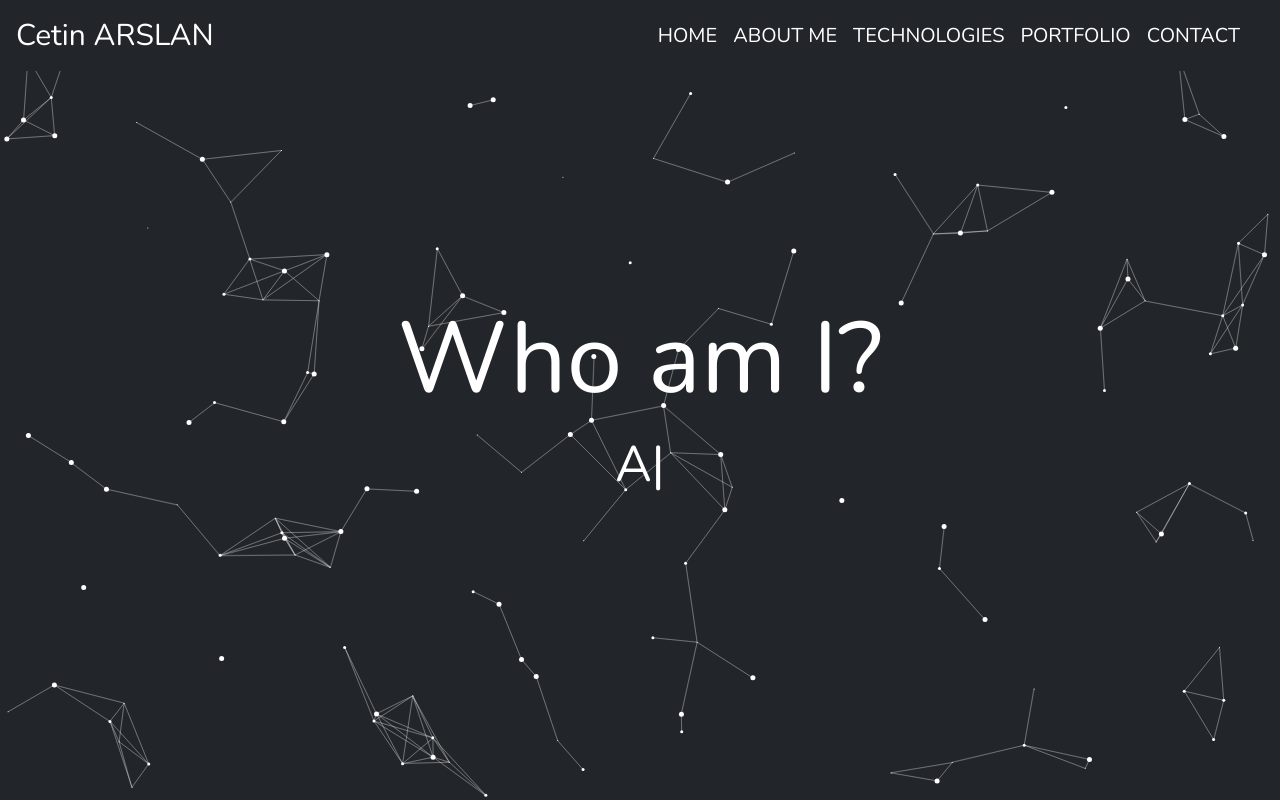
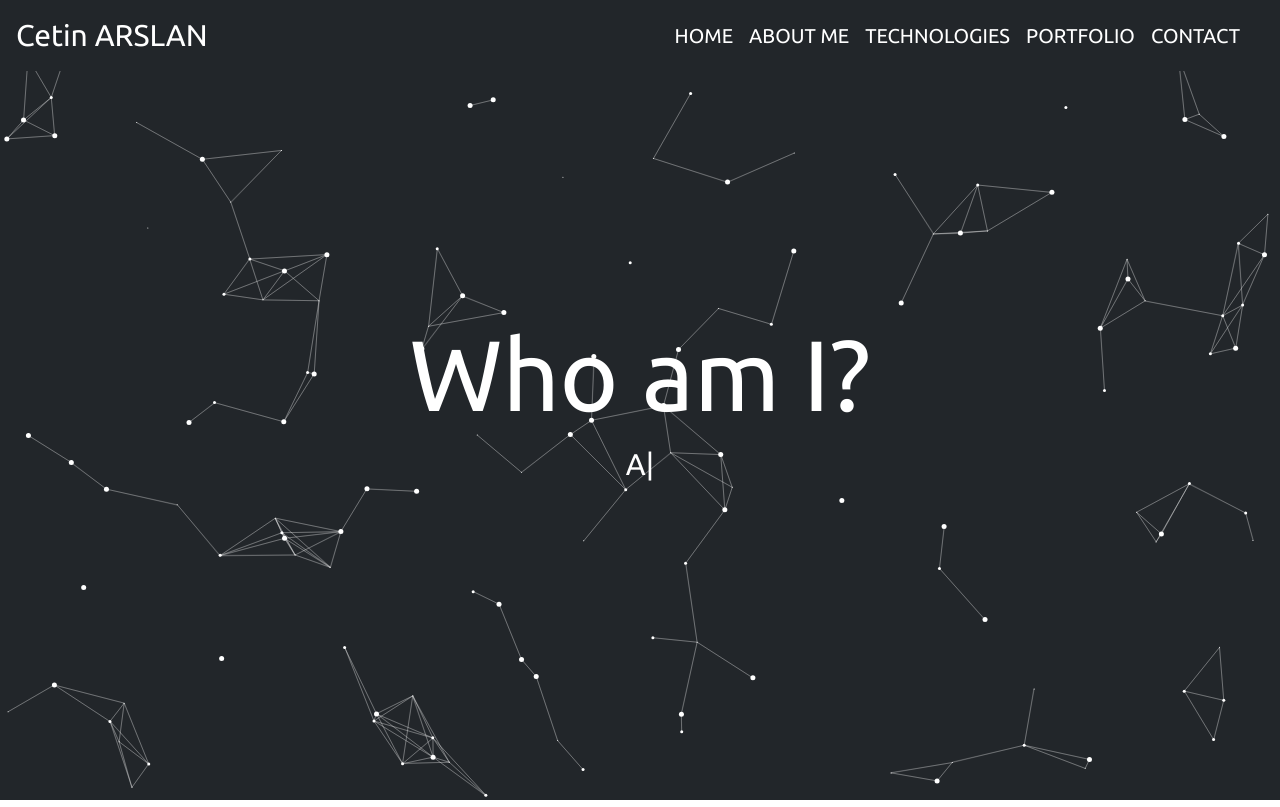
Before and after one commit to cetinarslan-it/portfolio, a React (Create React App) app: page / in a window 1280 px wide. Built offline with nearby package versions, Linux system fonts and the light colour scheme.

Commit message:
Added new font style from Google Font

```diff
--- a/src/App.css
+++ b/src/App.css
@@ -1,6 +1,7 @@
-@import url('https://fonts.googleapis.com/css2?family=Nunito:wght@200;300;400;600;700;800&display=swap');
+@import url('https://fonts.googleapis.com/css2?family=Ubuntu&display=swap');
+
 .App {
-  font-family: 'Nunito', sans-serif;
+font-family: 'Ubuntu', sans-serif;
 }
 
 :root {
--- a/src/screens/header/header.css
+++ b/src/screens/header/header.css
@@ -10,7 +10,7 @@
     right: 0;
     bottom: 0;
     z-index: 1;
-    font-size: 50px
+    font-size: 30px
 }
 
 .header-question {
```
